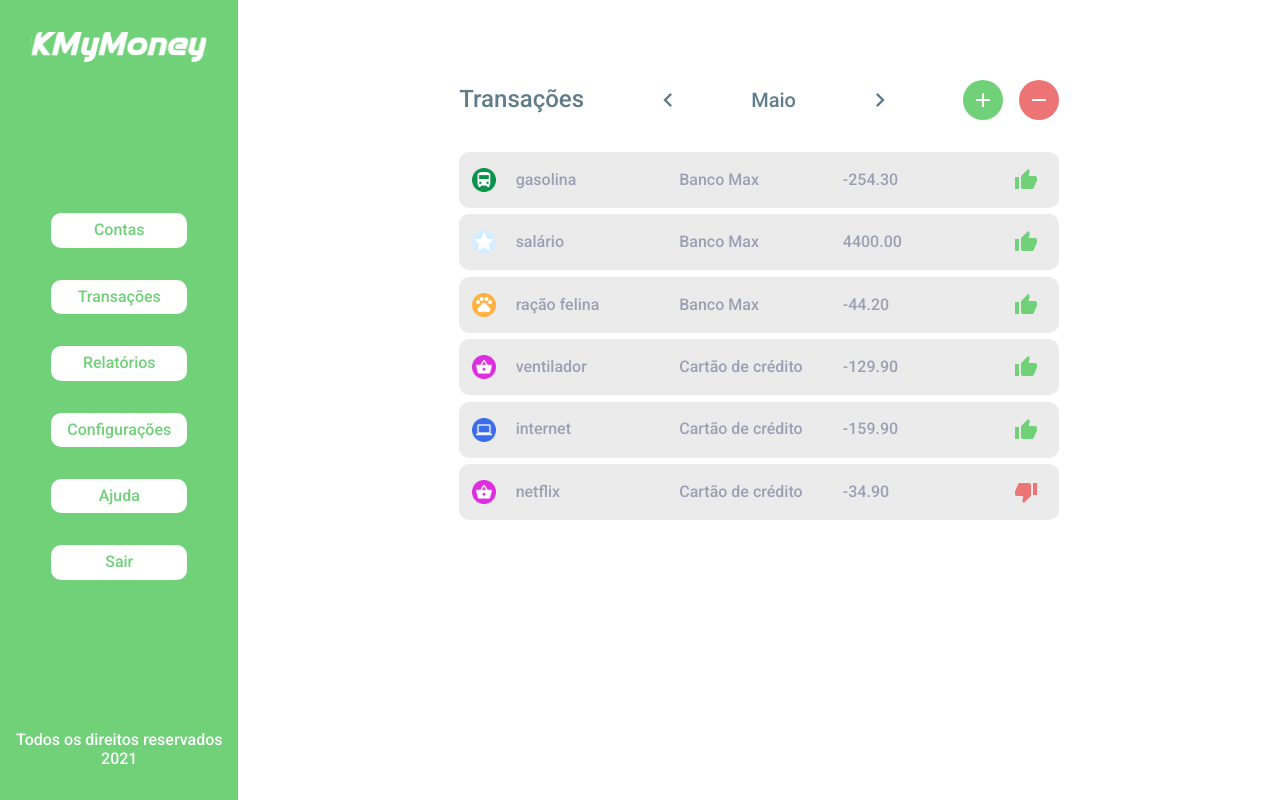
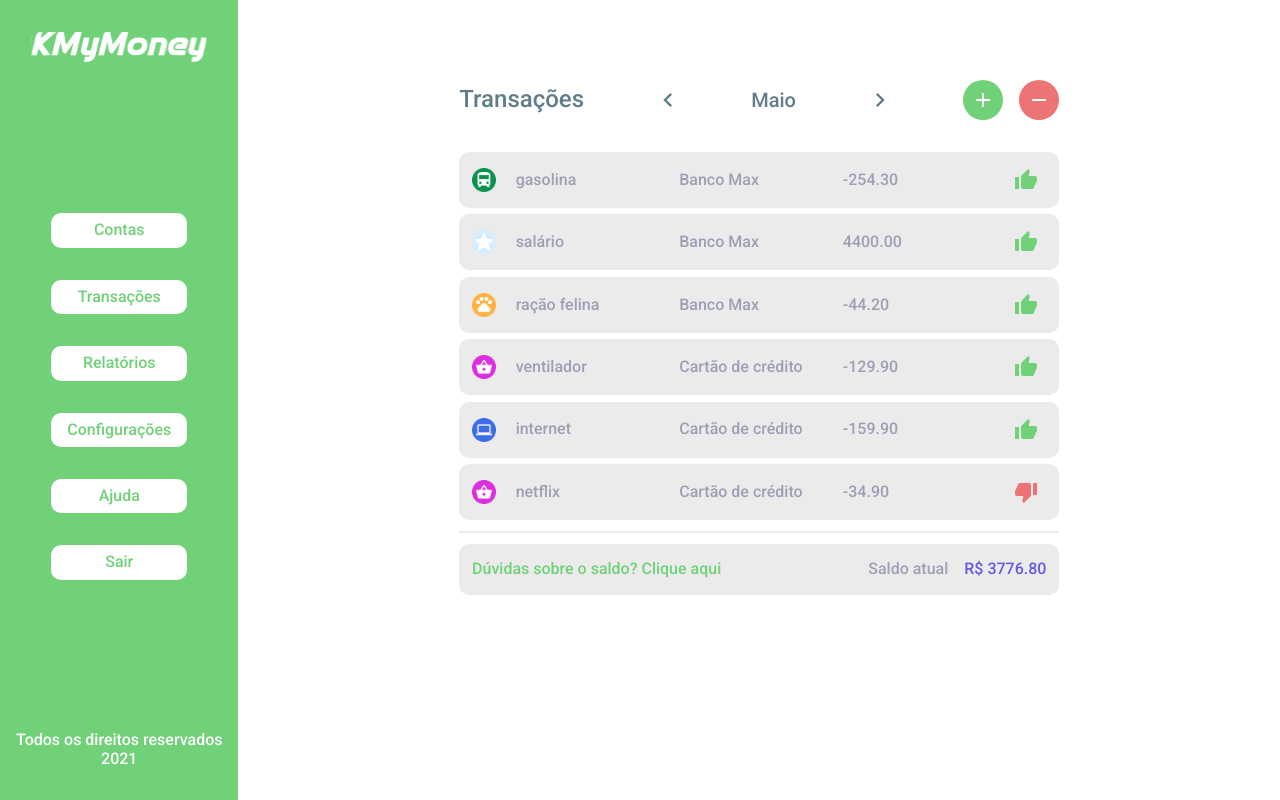
Before and after one commit to picolloo/kmymoney-2, a Next.js app: page /transactions in a window 1280 px wide. Built offline with nearby package versions, Linux system fonts and the light colour scheme.

Commit message:
add balance

```diff
--- a/src/pages/transactions.jsx
+++ b/src/pages/transactions.jsx
@@ -92,6 +92,20 @@ export default function CreateAccount({ transactions }) {
               paid={t.paid}
             />
           ))}
+
+          <HorizontalLine />
+          <BalanceContainer>
+            <span>Dúvidas sobre o saldo? Clique aqui</span>
+
+            <div style={{ display: 'flex', gap: '1rem' }}>
+              <span>Saldo atual</span>
+              <span style={{ color: '#625BE6' }}>
+                R$
+                {' '}
+                {transactions[currentMonth].data.reduce((curr, next) => curr + next.amount, 0).toFixed(2) }
+              </span>
+            </div>
+          </BalanceContainer>
         </TransactionList>
 
       </MainContainer>
@@ -99,96 +113,26 @@ export default function CreateAccount({ transactions }) {
   );
 }
 
-export function getStaticProps() {
-  const transactions = Object.freeze([
-    {
-      month: 'Maio',
-      data: [
-        {
-          icon: 'bus',
-          name: 'gasolina',
-          institution: 'Banco Max',
-          amount: -254.30,
-          paid: true,
-        },
-        {
-          icon: 'star',
-          name: 'salário',
-          institution: 'Banco Max',
-          amount: 4400,
-          paid: true,
-        },
-        {
-          icon: 'pet',
-          name: 'ração felina',
-          institution: 'Banco Max',
-          amount: -44.20,
-          paid: true,
-        },
-        {
-          icon: 'shop',
-          name: 'ventilador',
-          institution: 'Cartão de crédito',
-          amount: -129.90,
-          paid: true,
-        },
-        {
-          icon: 'pc',
-          name: 'internet',
-          institution: 'Cartão de crédito',
-          amount: -159.9,
-          paid: true,
-        },
-        {
-          icon: 'shop',
-          name: 'netflix',
-          institution: 'Cartão de crédito',
-          amount: -34.9,
-          paid: false,
-        },
-      ],
-    },
-    {
-      month: 'Abril',
-      data: [
-        {
-          icon: 'star',
-          name: 'salário',
-          institution: 'Banco Max',
-          amount: 4400,
-          paid: false,
-        },
-        {
-          icon: 'shop',
-          name: 'ventilador',
-          institution: 'Cartão de crédito',
-          amount: -129.90,
-          paid: false,
-        },
-        {
-          icon: 'pc',
-          name: 'internet',
-          institution: 'Cartão de crédito',
-          amount: -159.9,
-          paid: false,
-        },
-        {
-          icon: 'shop',
-          name: 'netflix',
-          institution: 'Cartão de crédito',
-          amount: -34.9,
-          paid: false,
-        },
-      ],
-    },
-  ]);
+const HorizontalLine = styled.div`
+  height: 1px;
+  margin: .3rem 0;
+  border: 1px solid #EBEBEB;
+`;
 
-  return {
-    props: {
-      transactions,
-    },
-  };
-}
+const BalanceContainer = styled.div`
+  display:flex;
+  justify-content: space-between;
+  width: 100%;
+  background-color: #EBEBEB;
+  color: #9DA0B4;
+  padding: 1rem .8rem;
+  border-radius: 10px;
+
+  > span {
+    color: #70D179;
+    cursor: pointer;
+  }
+`;
 
 const TransactionList = styled.div`
   display:flex;
@@ -298,3 +242,94 @@ const RemoveButton = styled(Button)`
 const MonthSelect = styled(Button)`
   cursor: pointer;
 `;
+
+export function getStaticProps() {
+  const transactions = Object.freeze([
+    {
+      month: 'Maio',
+      data: [
+        {
+          icon: 'bus',
+          name: 'gasolina',
+          institution: 'Banco Max',
+          amount: -254.30,
+          paid: true,
+        },
+        {
+          icon: 'star',
+          name: 'salário',
+          institution: 'Banco Max',
+          amount: 4400,
+          paid: true,
+        },
+        {
+          icon: 'pet',
+          name: 'ração felina',
+          institution: 'Banco Max',
+          amount: -44.20,
+          paid: true,
+        },
+        {
+          icon: 'shop',
+          name: 'ventilador',
+          institution: 'Cartão de crédito',
+          amount: -129.90,
+          paid: true,
+        },
+        {
+          icon: 'pc',
+          name: 'internet',
+          institution: 'Cartão de crédito',
+          amount: -159.9,
+          paid: true,
+        },
+        {
+          icon: 'shop',
+          name: 'netflix',
+          institution: 'Cartão de crédito',
+          amount: -34.9,
+          paid: false,
+        },
+      ],
+    },
+    {
+      month: 'Abril',
+      data: [
+        {
+          icon: 'star',
+          name: 'salário',
+          institution: 'Banco Max',
+          amount: 4400,
+          paid: false,
+        },
+        {
+          icon: 'shop',
+          name: 'ventilador',
+          institution: 'Cartão de crédito',
+          amount: -129.90,
+          paid: false,
+        },
+        {
+          icon: 'pc',
+          name: 'internet',
+          institution: 'Cartão de crédito',
+          amount: -159.9,
+          paid: false,
+        },
+        {
+          icon: 'shop',
+          name: 'netflix',
+          institution: 'Cartão de crédito',
+          amount: -34.9,
+          paid: false,
+        },
+      ],
+    },
+  ]);
+
+  return {
+    props: {
+      transactions,
+    },
+  };
+}
--- a/src/styles/global.jsx
+++ b/src/styles/global.jsx
@@ -17,6 +17,7 @@ export default createGlobalStyle`
 
   *, button , input, select {
     font-family: 'Roboto', sans-serif;
+    box-sizing: border-box;
   }
 
   a, a:visited {
```
Also changed, not shown: src/pages/create-earning.jsx (+6 -1 lines).
